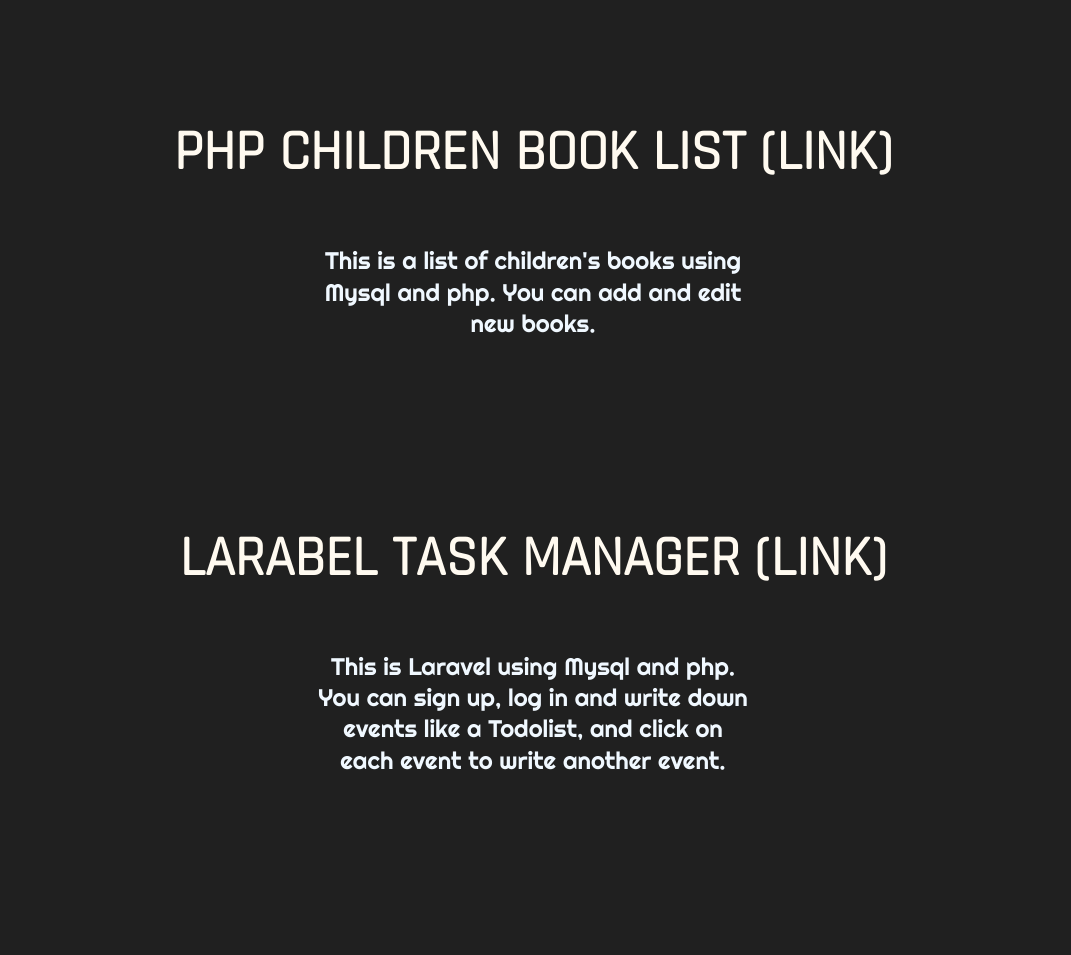
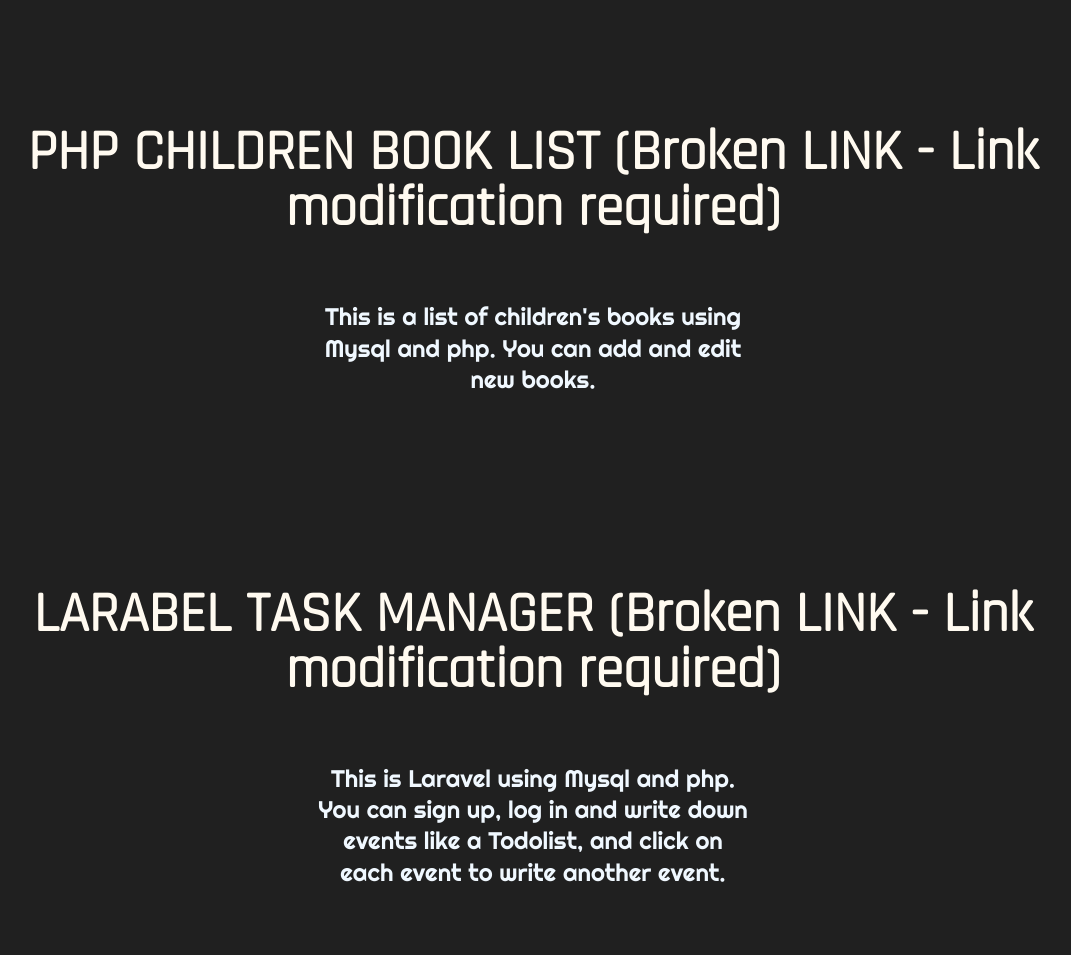
Before and after one commit to nyanyajjang/portfoliolol, a plain HTML site: page coding.html in a window 1280 px wide. Shown: the part 3119-4074 px from the top of the page, without its empty margins (107-1178 px from the left). Drawn offline with nearby package versions, Linux system fonts and the light colour scheme; some icons are missing; a web font is replaced by a local one.

Commit message:
Update coding.html

```diff
--- a/coding.html
+++ b/coding.html
@@ -51,9 +51,9 @@
             <p class="codewords">It is a calendar using Vue.JS. By typing an event you can see the event and a pink circle that there are events on each day.</p>
             <h1><a href="cardgame/index.html" target="_blank">JS Cards game (LINK)</a></h1>
             <p class="codewords">JavaScript card game. If you match two identical pictures, the game is over.</p>
-            <h1><a href="https://nyanyajjang.edumedia.ca/seussology" target="_blank">PHP CHILDREN BOOK LIST (LINK)</a></h1>
+            <h1><a href="https://nyanyajjang.edumedia.ca/seussology" target="_blank">PHP CHILDREN BOOK LIST (Broken LINK - Link modification required)</a></h1>
             <p class="codewords">This is a list of children's books using Mysql and php. You can add and edit new books.</p>
-            <h1><a href="https://nyanyajjang.edumedia.ca/task-manager/server.php/" target="_blank">LARABEL TASK MANAGER (LINK)</a></h1>
+            <h1><a href="https://nyanyajjang.edumedia.ca/task-manager/server.php/" target="_blank">LARABEL TASK MANAGER (Broken LINK - Link modification required)</a></h1>
             <p class="codewords">This is Laravel using Mysql and php. You can sign up, log in and write down events like a Todolist, and click on each event to write another event.</p>
             <h1><a href="https://nyanyajjang.github.io/reactlist/" target="_blank">React simple game (LINK)</a></h1>
             <p class="codewords">Still continuously working on it.</p>
@@ -95,7 +95,7 @@
             <div>
             <br>
             <br>
-            <p class="codewords">In addition to this languages, I am currently studying jQuery, Ajax, Python, Ruby, and React more.</p>
+            <p class="codewords"></p>
             </div>
 
 
```
